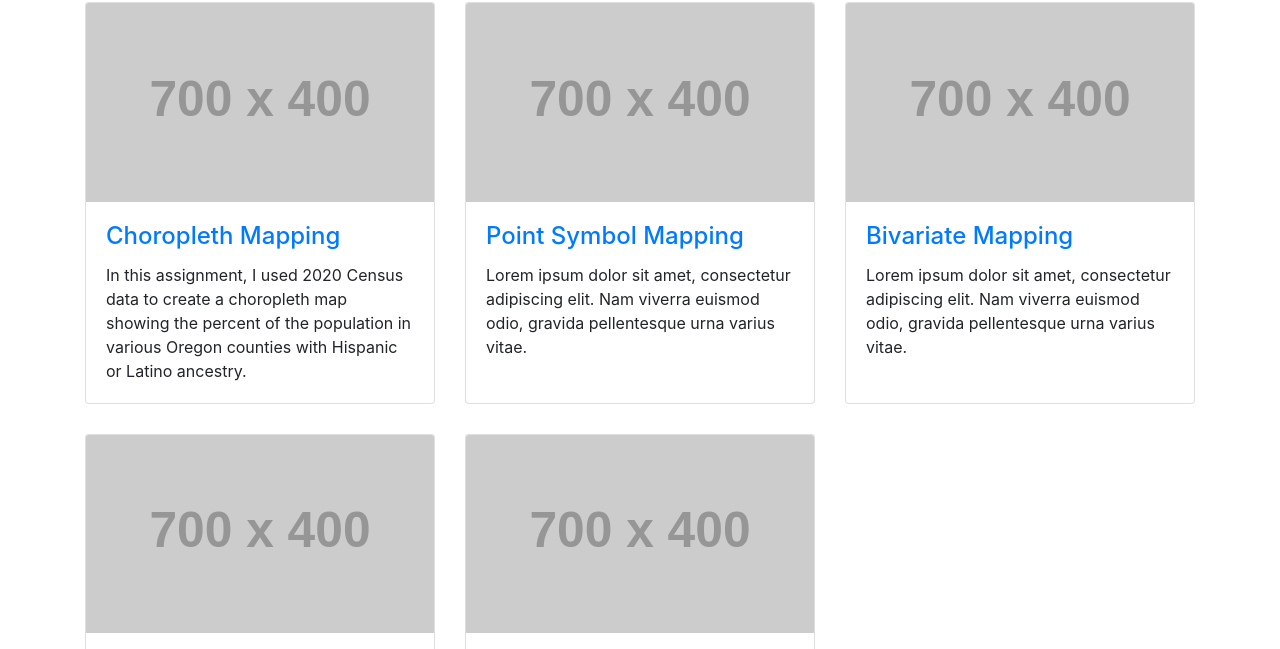
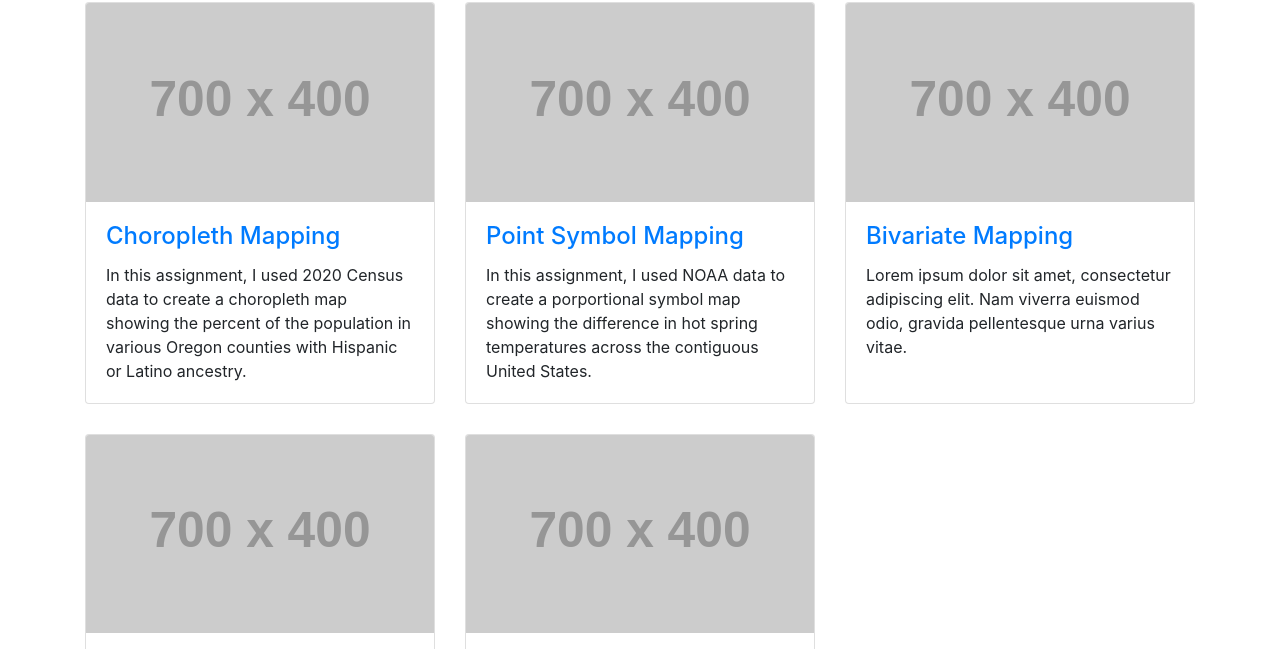
Before and after one commit to geog3540/scutts, a website: page index.html in a window 1280 px wide. Shown: the part 150-799 px from the top of the page. Drawn offline with Linux system fonts and the light colour scheme; placeholder pictures from the web are drawn by us.

Commit message:
Update index.html

```diff
--- a/index.html
+++ b/index.html
@@ -75,7 +75,7 @@
               <h4 class="card-title">
                 <a href="https://observablehq.com/d/8e48f9dbbe846104">Point Symbol Mapping</a>
               </h4>
-              <p class="card-text">Lorem ipsum dolor sit amet, consectetur adipiscing elit. Nam viverra euismod odio, gravida pellentesque urna varius vitae.</p>
+              <p class="card-text">In this assignment, I used NOAA data to create a porportional symbol map showing the difference in hot spring temperatures across the contiguous United States.</p>
             </div>
           </div>
         </div>
```
